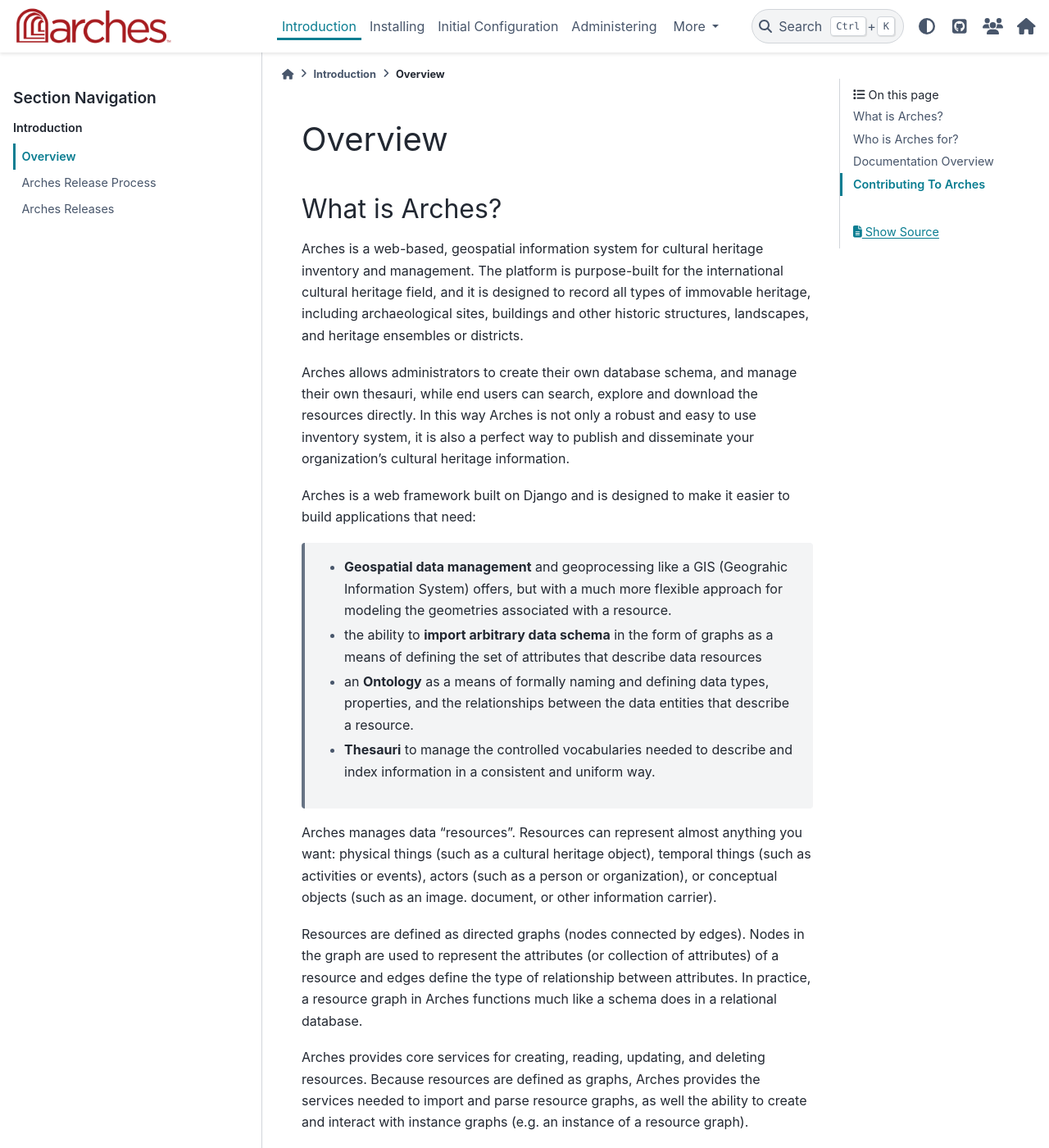
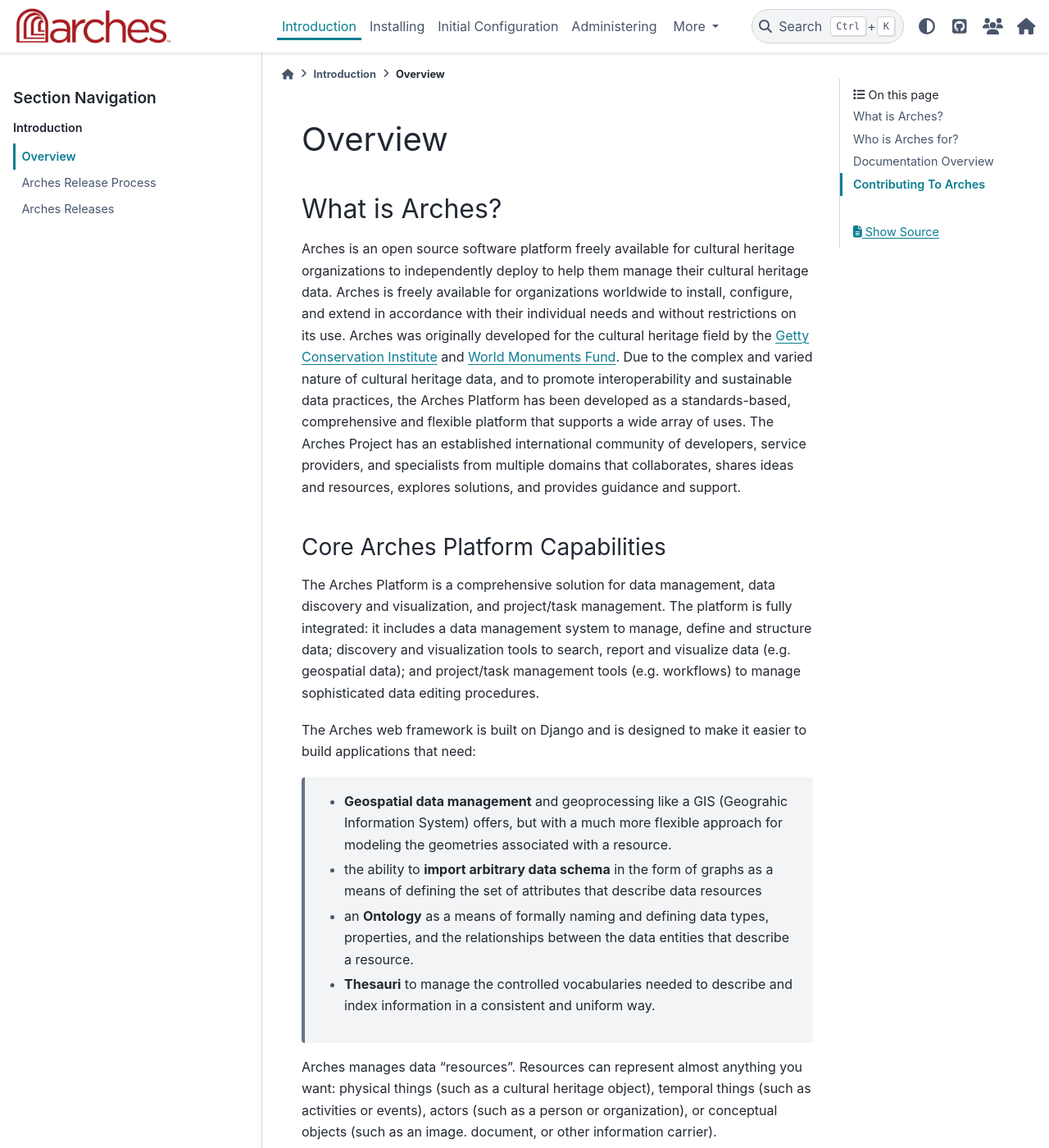
Before and after one commit to archesproject/arches-docs, a Sphinx documentation site: the page built from docs/introduction/overview.rst, in a window 1280 px wide and 1400 px high. Shown: the whole window at 82% size. Built offline with Sphinx 7.4.7 and the PyData theme 0.15.4, drawn with Linux system fonts in a browser that asks for light colours.

Commit message:
Update overview to match archesproject.org

```diff
--- a/docs/introduction/overview.rst
+++ b/docs/introduction/overview.rst
@@ -5,11 +5,14 @@
 What is Arches?
 ===============
 
-Arches is a web-based, geospatial information system for cultural heritage inventory and management. The platform is purpose-built for the international cultural heritage field, and it is designed to record all types of immovable heritage, including archaeological sites, buildings and other historic structures, landscapes, and heritage ensembles or districts.
+Arches is an open source software platform freely available for cultural heritage organizations to independently deploy to help them manage their cultural heritage data. Arches is freely available for organizations worldwide to install, configure, and extend in accordance with their individual needs and without restrictions on its use. Arches was originally developed for the cultural heritage field by the `Getty Conservation Institute <https://www.getty.edu/conservation>`_ and `World Monuments Fund <http://www.wmf.org/>`_. Due to the complex and varied nature of cultural heritage data, and to promote interoperability and sustainable data practices, the Arches Platform has been developed as a standards-based, comprehensive and flexible platform that supports a wide array of uses. The Arches Project has an established international community of developers, service providers, and specialists from multiple domains that collaborates, shares ideas and resources, explores solutions, and provides guidance and support.
 
-Arches allows administrators to create their own database schema, and manage their own thesauri, while end users can search, explore and download the resources directly. In this way Arches is not only a robust and easy to use inventory system, it is also a perfect way to publish and disseminate your organization's cultural heritage information.
+Core Arches Platform Capabilities
+---------------------------------
 
-Arches is a web framework built on Django and is designed to make it easier to build applications that need:
+The Arches Platform is a comprehensive solution for data management, data discovery and visualization, and project/task management.  The platform is fully integrated:  it includes a data management system to manage, define and structure data; discovery and visualization tools to search, report and visualize data (e.g. geospatial data); and project/task management tools (e.g. workflows) to manage sophisticated data editing procedures.
+
+The Arches web framework is built on Django and is designed to make it easier to build applications that need:
 
     * **Geospatial data management** and geoprocessing like a GIS (Geograhic Information System) offers, but with a much more flexible approach for modeling the geometries associated with a resource.
     * the ability to **import arbitrary data schema** in the form of graphs as a means of defining the set of attributes that describe data resources
```
